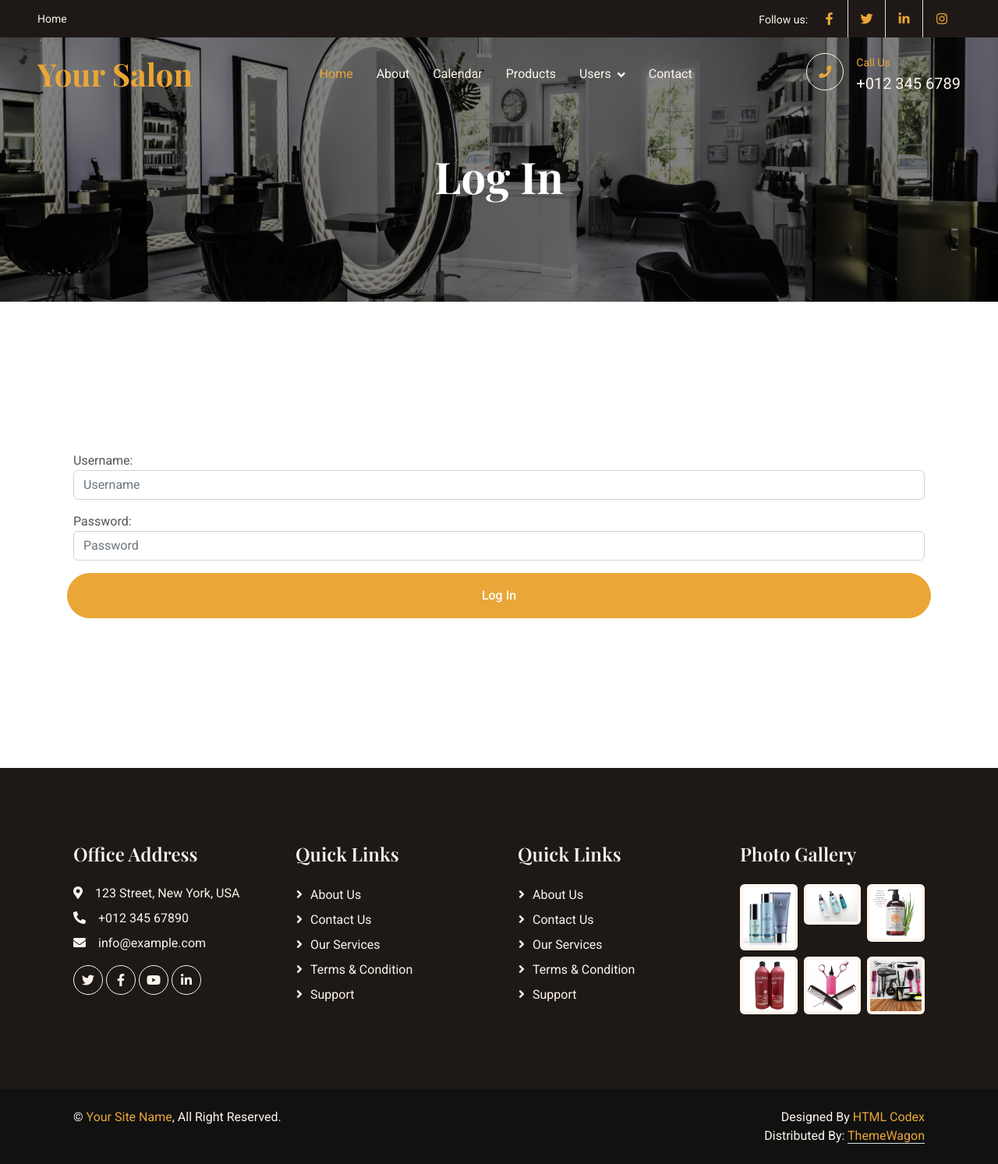
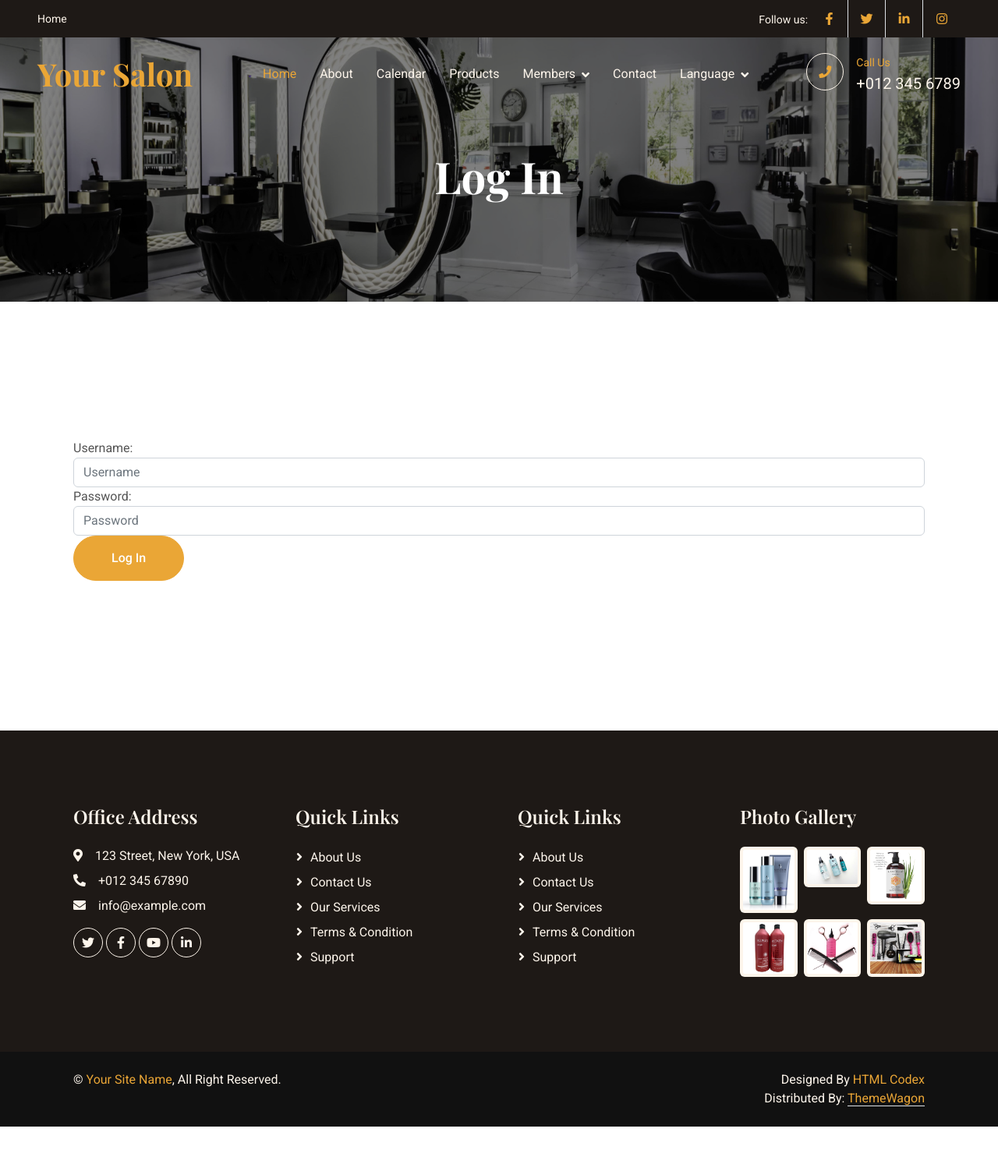
Before and after one commit to smillig/django_salon, a Django app: page /login/ in a window 1280 px wide. Shown: the whole page at 78% size. After the commit the page ends 1445 px from the top, so only its background shows below. Run offline with Django 4.2, Linux system fonts and the light colour scheme; tables that the repository leaves empty hold one stand-in row (values such as "Sample post"); some libraries are stand-ins or nearby versions.

Commit message:
added translations and I18n

```diff
--- a/base/templates/base.html
+++ b/base/templates/base.html
@@ -72,32 +73,47 @@
     <!-- Navbar Start -->
     <nav class="navbar navbar-expand-lg navbar-dark fixed-top py-lg-0 px-lg-5 wow fadeIn" data-wow-delay="0.1s">
         <a href="{% url 'home' %}" class="navbar-brand ms-4 ms-lg-0">
-            <h1 class="text-primary m-0">Your Salon</h1>
+            <h1 class="text-primary m-0">{% translate "Your Salon" %}</h1>
         </a>
         <button type="button" class="navbar-toggler me-4" data-bs-toggle="collapse" data-bs-target="#navbarCollapse">
             <span class="navbar-toggler-icon"></span>
         </button>
         <div class="collapse navbar-collapse" id="navbarCollapse">
             <div class="navbar-nav mx-auto p-4 p-lg-0">
-                <a href="{% url 'home' %}" class="nav-item nav-link active">Home</a>
-                <a href="{% url 'about' %}" class="nav-item nav-link">About</a>
-                <a href="{% url 'calendar' %}" class="nav-item nav-link">Calendar</a>
-                <a href="{% url 'products' %}" class="nav-item nav-link">Products</a>
+                <a href="{% url 'home' %}" class="nav-item nav-link active">{% translate "Home" %}</a>
+                <a href="{% url 'about' %}" class="nav-item nav-link">{% translate "About" %}</a>
+                <a href="{% url 'calendar' %}" class="nav-item nav-link">{% translate "Calendar" %}</a>
+                <a href="{% url 'products' %}" class="nav-item nav-link">{% translate "Products" %}</a>
                 <div class="nav-item dropdown">
-                    <a href="#" class="nav-link dropdown-toggle" data-bs-toggle="dropdown">Users</a>
+                    <a href="#" class="nav-link dropdown-toggle" data-bs-toggle="dropdown">{% translate "Members" %}</a>
                     <div class="dropdown-menu m-0">
-                        <a href="{% url 'login' %}" class="dropdown-item">Log In</a>
-                        <a href="{% url 'signup' %}" class="dropdown-item">Sign Up</a>
+                        <a href="{% url 'login' %}" class="dropdown-item">{% translate "Log In" %}</a>
+                        <a href="{% url 'signup' %}" class="dropdown-item">{% translate "Sign Up" %}</a>
                     </div>
                 </div>
-                <a href="{% url 'contact' %}" class="nav-item nav-link">Contact</a>
+                <a href="{% url 'contact' %}" class="nav-item nav-link">{% translate "Contact" %}</a>
+                <div class="nav-item dropdown">
+                    <a href="#" class="nav-link dropdown-toggle" data-bs-toggle="dropdown">{% translate "Language" %}</a>
+                    <div class="dropdown-menu m-0">
+                        <form id="set-lan-en" action="{% url 'set_language' %}" method="post">{% csrf_token %}
+                            <input name="next" type="hidden" value="{{ redirect_to }}">
+                            <input type="hidden" value="en-us" name="language">
+                            <a href="#" onclick="document.forms['set-lan-en'].submit();" class="dropdown-item">{% translate "English" %}</a>
+                        </form>
+                        <form id="set-lan-sv" action="{% url 'set_language' %}" method="post">{% csrf_token %}
+                            <input name="next" type="hidden" value="{{ redirect_to }}">
+                            <input type="hidden" value="sv" name="language">
+                        <a href="#" onclick="document.forms['set-lan-sv'].submit();" class="dropdown-item">{% translate "Swedish" %}</a>
+                        </form>
+                    </div>
+                </div>
             </div>
             <div class=" d-none d-lg-flex">
                 <div class="flex-shrink-0 btn-lg-square border border-light rounded-circle">
                     <i class="fa fa-phone text-primary"></i>
                 </div>
                 <div class="ps-3">
-                    <small class="text-primary mb-0">Call Us</small>
+                    <small class="text-primary mb-0">{% translate "Call Us" %}</small>
                     <p class="text-light fs-5 mb-0">+012 345 6789</p>
                 </div>
             </div>
@@ -187,12 +203,12 @@
         <div class="container">
             <div class="row">
                 <div class="col-md-6 text-center text-md-start mb-3 mb-md-0">
-                    &copy; <a href="#">Your Site Name</a>, All Right Reserved.
+                    &copy; <a href="#">{% translate "Your Site Name" %}</a>, {% translate "All Right Reserved." %}
                 </div>
                 <div class="col-md-6 text-center text-md-end">
                     <!--/*** This template is free as long as you keep the footer author’s credit link/attribution link/backlink. If you'd like to use the template without the footer author’s credit link/attribution link/backlink, you can purchase the Credit Removal License from "https://htmlcodex.com/credit-removal". Thank you for your support. ***/-->
-                    Designed By <a href="https://htmlcodex.com">HTML Codex</a>
-                    <br>Distributed By: <a class="border-bottom" href="https://themewagon.com" target="_blank">ThemeWagon</a>
+                    {% translate "Designed By" %} <a href="https://htmlcodex.com">HTML Codex</a>
+                    <br>{% translate "Distributed By: " %}<a class="border-bottom" href="https://themewagon.com" target="_blank">ThemeWagon</a>
                 </div>
             </div>
         </div>
--- a/calendar_app/forms.py
+++ b/calendar_app/forms.py
@@ -6,6 +6,8 @@ from captcha.fields import CaptchaField, CaptchaTextInput
 
 from .models import CalendarUser, Event
 
+
+# Custom user form for requested information from salon
 class CalendarUserCreationForm(UserCreationForm):
     GENDER_CHOICES = [
         ("O", "---"),
@@ -15,18 +17,18 @@ class CalendarUserCreationForm(UserCreationForm):
     ]
     username = forms.CharField(label=gettext_lazy("Username"), max_length=150, \
                                help_text=gettext_lazy("Required. 150 characters or fewer. Letters, digits and @/./+/-/_ only."),\
-                                widget=forms.TextInput(attrs={'class': "form-control", 'placeholder': 'Username'}))
-    first_name = forms.CharField(label=gettext_lazy("First Name"), max_length=100, help_text=gettext_lazy("Required"), widget=forms.TextInput(attrs={'class': "form-control", 'placeholder': 'First Name'}))
-    last_name = forms.CharField(label=gettext_lazy("Last Name"), required=False, max_length=100, widget=forms.TextInput(attrs={'class': "form-control", 'placeholder': 'Last Name'}))
-    email = forms.EmailField(label=gettext_lazy("Email address"), help_text=gettext_lazy("Required"), widget=forms.TextInput(attrs={'class': "form-control", 'placeholder': 'Email Address'}))
-    phone_num = forms.CharField(label=gettext_lazy("Phone Number"), required=False, max_length=13, widget=forms.TextInput(attrs={'class': "form-control", 'placeholder': 'Phone Number'}))
-    gender = forms.ChoiceField(label=gettext_lazy("Gender"), required=False, choices=GENDER_CHOICES, widget=forms.Select(attrs={'class': "form-control", 'placeholder': 'Gender'}))
-    address = forms.CharField(label=gettext_lazy("Address"), required=False, widget=forms.Textarea(attrs={'class': "form-control", 'placeholder': 'Address'}), max_length=255)
+                                widget=forms.TextInput(attrs={'class': "form-control", 'placeholder': ("Username")}))
+    first_name = forms.CharField(label=gettext_lazy("First Name"), max_length=100, help_text=gettext_lazy("Required"), widget=forms.TextInput(attrs={'class': "form-control", 'placeholder': ("First Name")}))
+    last_name = forms.CharField(label=gettext_lazy("Last Name"), required=False, max_length=100, widget=forms.TextInput(attrs={'class': "form-control", 'placeholder': ("Last Name")}))
+    email = forms.EmailField(label=gettext_lazy("Email address"), help_text=gettext_lazy("Required"), widget=forms.TextInput(attrs={'class': "form-control", 'placeholder': gettext_lazy("Email Address")}))
+    phone_num = forms.CharField(label=gettext_lazy("Phone Number"), required=False, max_length=13, widget=forms.TextInput(attrs={'class': "form-control", 'placeholder':gettext_lazy ("Phone Number")}))
+    gender = forms.ChoiceField(label=gettext_lazy("Gender"), required=False, choices=GENDER_CHOICES, widget=forms.Select(attrs={'class': "form-control", 'placeholder': gettext_lazy("Gender")}))
+    address = forms.CharField(label=gettext_lazy("Address"), required=False, widget=forms.Textarea(attrs={'class': "form-control", 'placeholder': gettext_lazy("Address")}), max_length=255)
     date_of_birth = forms.DateField(label=gettext_lazy("Date of Birth"), required=False, \
                                     widget=forms.SelectDateWidget(years=range(datetime.date.today().year - 110, datetime.date.today().year),attrs={'class': "form-control"}))
-    captcha = CaptchaField(label="Captcha: Confirm you're not a robot.", widget=CaptchaTextInput(attrs={'class': "form-control"}))
-    password1 = forms.CharField(label=gettext_lazy("Password"), help_text="<ul><li>Your password can’t be too similar to your other personal information.</li><li>Your password must contain at least 8 characters.</li><li>Your password can’t be a commonly used password.</li><li>Your password can’t be entirely numeric.</li></ul>", widget=forms.PasswordInput(attrs={'class': "form-control", 'placeholder': 'Password'}), max_length=254)
-    password2 = forms.CharField(label=gettext_lazy("Confirm Password"),help_text="Enter the same password as before, for verification.", widget=forms.PasswordInput(attrs={'class': "form-control", 'placeholder': 'Confirm Password'}), max_length=254)
+    captcha = CaptchaField(label=gettext_lazy("Captcha: Confirm you're not a robot."), widget=CaptchaTextInput(attrs={'class': "form-control"}))
+    password1 = forms.CharField(label=gettext_lazy("Password"), help_text=gettext_lazy("<ul><li>Your password can’t be too similar to your other personal information.</li><li>Your password must contain at least 8 characters.</li><li>Your password can’t be a commonly used password.</li><li>Your password can’t be entirely numeric.</li></ul>"), widget=forms.PasswordInput(attrs={'class': "form-control", 'placeholder': gettext_lazy("Password")}), max_length=254)
+    password2 = forms.CharField(label=gettext_lazy("Confirm Password"),help_text=gettext_lazy("Enter the same password as before, for verification."), widget=forms.PasswordInput(attrs={'class': "form-control", 'placeholder': gettext_lazy("Confirm Password")}), max_length=254)
 
 
     class Meta:
@@ -34,17 +36,20 @@ class CalendarUserCreationForm(UserCreationForm):
         fields = ("username", "first_name", "last_name", "email", "phone_num", "gender", "address", "date_of_birth", "captcha")
 
 
+
+# Custom login form so CSS "form-control" can keep style and look with theme
 class CalendarUserLoginForm(AuthenticationForm):
     username = forms.CharField(label=gettext_lazy("Username"), max_length=150, \
-                                widget=forms.TextInput(attrs={'class': "form-control", 'placeholder': 'Username'}))
+                                widget=forms.TextInput(attrs={'class': "form-control", 'placeholder': gettext_lazy("Username")}))
     password = forms.CharField(label=gettext_lazy("Password"), max_length=150, \
-                                widget=forms.PasswordInput(attrs={'class': "form-control", 'placeholder': 'Password'}))
+                                widget=forms.PasswordInput(attrs={'class': "form-control", 'placeholder': gettext_lazy("Password")}))
     class Meta:
         model = CalendarUser
         fields = ('username', 'password')
 
 
 
+# TODO: Allow users to update information
 class CalendarUserChangeForm(UserChangeForm):
 
     class Meta:
@@ -52,6 +57,8 @@ class CalendarUserChangeForm(UserChangeForm):
         fields = ("username", "email")
 
 
+
+# TODO: Create page for users to create events
 class CreateEventForm(forms.ModelForm):
 
     name = forms.CharField(label=gettext_lazy("Appointment Name"), max_length=255)
--- a/calendar_app/models.py
+++ b/calendar_app/models.py
@@ -1,7 +1,7 @@
 from django.db import models
 from django.contrib.auth.models import AbstractUser
 
-# Create your models here.
+# Custom user since more fields are needed
 class CalendarUser(AbstractUser):
     id = models.AutoField(primary_key=True)
     GENDER_CHOICES = [
@@ -21,6 +21,7 @@ class CalendarUser(AbstractUser):
         return self.username
 
 
+# Create calendar object
 class Calendar(models.Model):
     id = models.AutoField(primary_key=True)
     location = models.CharField(max_length=128)
@@ -29,6 +30,7 @@ class Calendar(models.Model):
         return self.location
 
 
+# Create Events to display on calendar
 class Event(models.Model):
     id = models.AutoField(primary_key=True)
     name = models.CharField(max_length=255)
--- a/calendar_app/templates/calendar.html
+++ b/calendar_app/templates/calendar.html
@@ -1,6 +1,7 @@
 {% extends 'base.html' %}
+{% load i18n %}
 {% load static %}
-{% block page_title %}Calendar{% endblock %}
+{% block page_title %}{% translate "Calendar" %}{% endblock %}
 {% block content %}
     <!-- About Start -->
     <link rel='stylesheet' type='text/css' href="{% static 'css/fullcalendar.min.css' %}" />
--- a/calendar_app/templates/registration/login.html
+++ b/calendar_app/templates/registration/login.html
@@ -1,14 +1,15 @@
 {% extends 'base.html' %}
+{% load i18n %}
 {% load static %}
-{% block page_title %}Log In{% endblock %}
+{% block page_title %}{% translate "Log In" %}{% endblock %}
 {% block content %}
 <div class="container-xxl py-6">
     <div class="container">
         <form method="post">
-            {% csrf_token %}
-            <div class="row g-3">
+            <div class="row g-3"></div>
+                {% csrf_token %}
                 {{form.as_div}}
-                <button class="btn btn-primary rounded-pill py-3 px-5" type="submit">Log In</button>
+                <button class="btn btn-primary rounded-pill py-3 px-5" type="submit">{% translate "Log In" %}</button>
             </div>
         </form>
     </div>
--- a/calendar_app/templates/registration/signup.html
+++ b/calendar_app/templates/registration/signup.html
@@ -1,6 +1,7 @@
 {% extends 'base.html' %}
+{% load i18n %}
 {% load static %}
-{% block page_title %}Sign Up{% endblock %}
+{% block page_title %}{% translate "Sign Up" %}{% endblock %}
 {% block content %}
 <div class="container-xl py-4">
     <div class="container">
@@ -8,7 +9,7 @@
             <div class="row g-3">
                 {% csrf_token %}
                 {{form.as_div}}
-                <button class="btn btn-primary rounded-pill py-3 px-5" type="submit">Sign Up</button>
+                <button class="btn btn-primary rounded-pill py-3 px-5" type="submit">{% translate "Sign Up" %}</button>
             </div>
         </form>
     </div>
--- a/calendar_app/views.py
+++ b/calendar_app/views.py
@@ -1,16 +1,18 @@
 from django.shortcuts import render, redirect
 from django.http import JsonResponse
 from django.urls import reverse_lazy
-from django.views.generic.edit import CreateView, UpdateView
+from django.views.generic.edit import CreateView
 from .models import Event, CalendarUser
 from .forms import CalendarUserCreationForm, CalendarUserLoginForm
 
+# Custom sign up form since this works but not for authentication
 class SignUpView(CreateView):
     form_class = CalendarUserCreationForm
     success_url = reverse_lazy("calendar")
     template_name = "registration/signup.html"
 
 
+# Custom login form so that css is applied from form
 def login(request):
     if request.method == "POST":
         login_form = CalendarUserLoginForm(request.POST)
@@ -28,9 +30,11 @@ def login(request):
         form = CalendarUserLoginForm()
         return render(request, 'registration/login.html', {'form': form})
 
+# Get standard Calendar page
 def view_calendar(request):
     return render(request, 'calendar.html')
 
+# Allows FullCalendar to populate with events via JS
 def all_events(request):
     all_events = Event.objects.all()
     out = []
--- a/django_salon/urls.py
+++ b/django_salon/urls.py
@@ -16,6 +16,7 @@ Including another URLconf
 """
 from django.contrib import admin
 from django.urls import path, include
+from django.views.i18n import set_language
 from base import views as base_views
 from calendar_app import views as calendar_views
 
@@ -29,5 +30,6 @@ urlpatterns = [
     path('calendar/', calendar_views.view_calendar, name='calendar'),
     path('signup/', calendar_views.SignUpView.as_view(), name='signup'),
     path('login/', calendar_views.login, name='login'),
+    path('set_language/', set_language, name='set_language'),
     path('captcha/', include('captcha.urls')),
 ]
```
Also changed, not shown: other parts of base/templates/base.html (+18 -17 lines), base/templates/about.html (+11 -10 lines), base/templates/contact.html (+10 -9 lines), base/templates/home.html (+9 -8 lines), base/templates/products.html (+15 -14 lines), django_salon/settings.py (+7 -0 lines), base/locale/sv/LC_MESSAGES/django.po (added), db.sqlite3, 1 other file.
